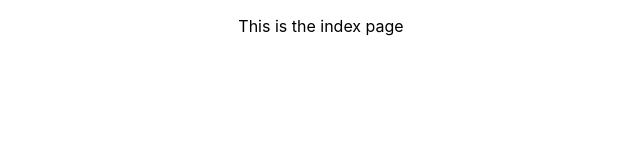
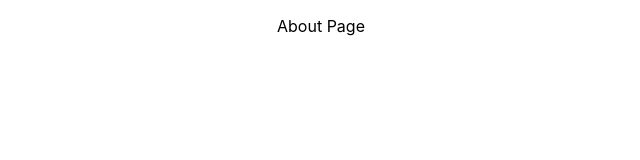
Before and after one commit to Moto42/frankencast, a React (Create React App) app: page /about in a window 1280 px wide. Shown: the top 160 px of the page, without its empty margins (319-959 px from the left). Built offline with nearby package versions, Linux system fonts and the light colour scheme.

Commit message:
Routes were out of order Remember, the Switch will render the FIRST Route who's path matches the browser's path

```diff
--- a/src/components/App/App.js
+++ b/src/components/App/App.js
@@ -12,15 +12,16 @@ function App() {
 
       <main>
         <Switch>
+        <Route path="/about">
+            <div>
+              {/* TODO: Page_About Component */}
+              <p>About Page</p>
+            </div>
+            </Route>
           <Route path='/'>
-            {/* TODO Mainpage Component */}
+            {/* TODO Page_Main Component */}
             <div>
               <p>This is the index page</p>
-            </div>
-          </Route>
-          <Route path="/about">
-            <div>
-              <p>About Page</p>
             </div>
           </Route>
         </Switch>
```
